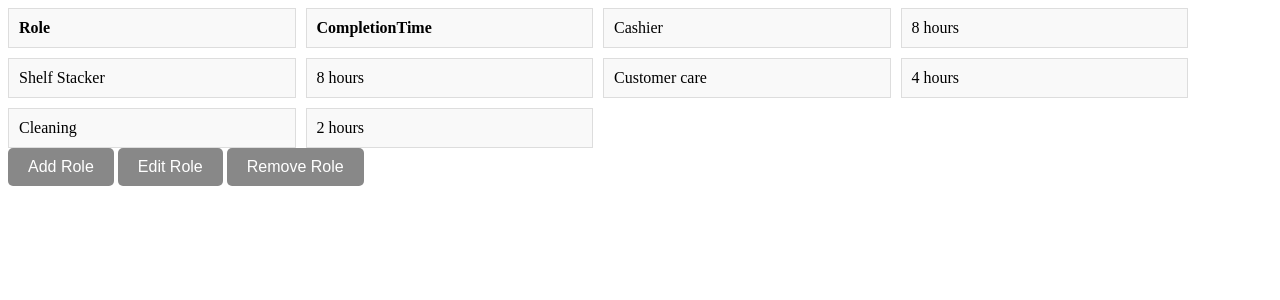
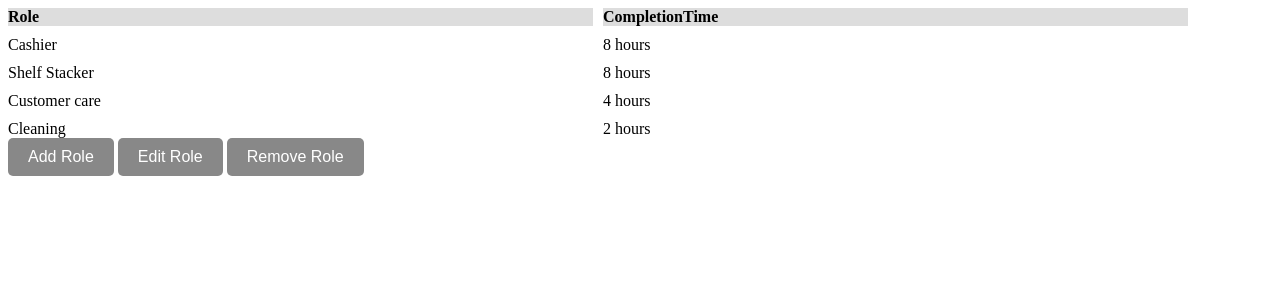
Before and after one commit to tylerglendinning69/KV6002_GroupProject, a PHP site: page /MRoleManagement.html in a window 1280 px wide. Shown: the top 300 px of the page. Run offline with PHP 8.4, Linux system fonts and the light colour scheme.

Commit message:
fixed role table

```diff
--- a/TB05_Project/MRoleManagement.html
+++ b/TB05_Project/MRoleManagement.html
@@ -10,7 +10,7 @@
         <div class="main-container">
             <!-- Table Section -->
             <div class="table-container">
-                <div class="container">
+                <div class="role-container">
                     <!-- Headers -->
                     <div class="header">Role</div>
                     <div class="header">CompletionTime</div>
@@ -27,7 +27,7 @@
             ];
 
             // Container to append data
-            const container = document.querySelector('.container');
+            const container = document.querySelector('.role-container');
 
             // Populate the grid dynamically
             data.forEach(item => {
--- a/TB05_Project/TB05css.css
+++ b/TB05_Project/TB05css.css
@@ -82,6 +82,13 @@ label {
     align-items: center;
 }
 
+.role-container {
+    display: grid;
+    grid-template-columns: 1fr 1fr;
+    gap: 10px;
+    align-items: center;
+}
+
 .container div {
     padding: 10px;
     border: 1px solid #ddd;
```
